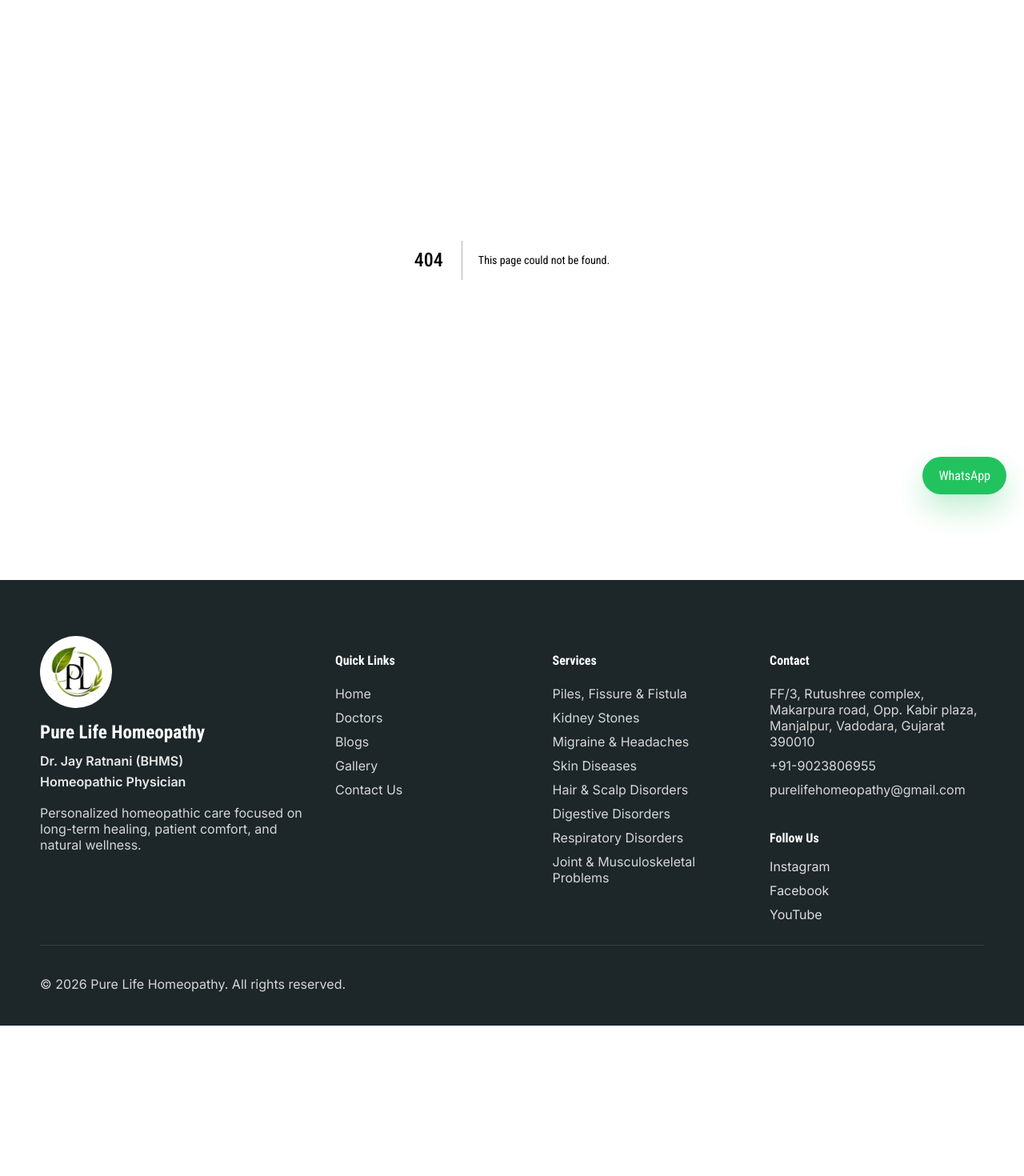
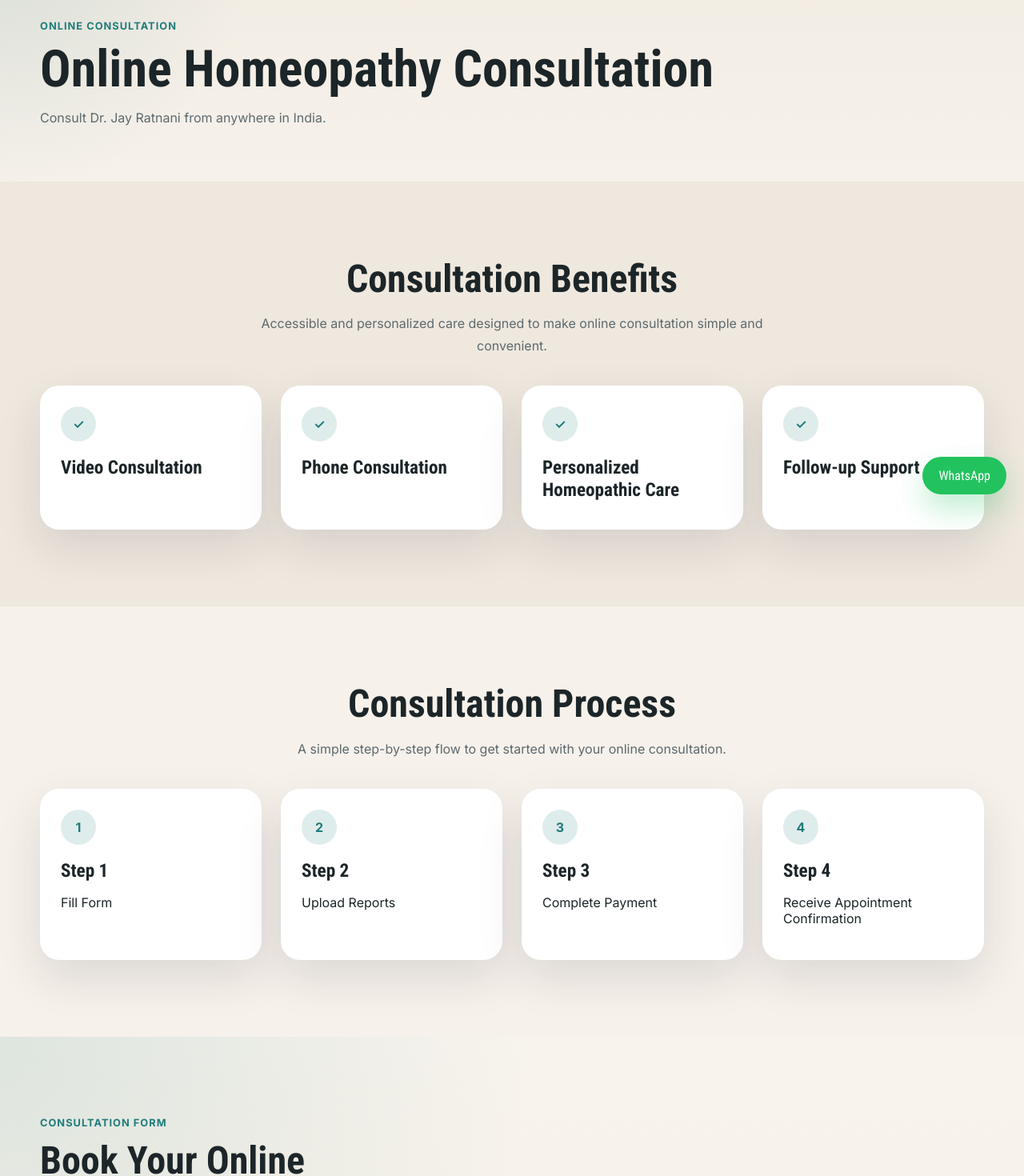
Before and after one commit to purelifehomeopathy-droid/purelife-homeopathy, a Next.js app: page /online-consultation in a window 1280 px wide. Before the commit this address had no page. Shown: the part 160-1630 px from the top of the page at 80% size. Before the commit the page ends 1442 px from the top, so only its background shows below. Built offline with nearby package versions, Linux system fonts and the light colour scheme.

Commit message:
Add online consultation page

```diff
--- a/src/app/globals.css
+++ b/src/app/globals.css
@@ -334,6 +334,26 @@ h1 {
   font: inherit;
   background: var(--surface-alt);
   width: 100%;
+}
+
+.field textarea {
+  border-radius: 16px;
+  border: 1px solid var(--line);
+  padding: 14px 16px;
+  font: inherit;
+  background: var(--surface-alt);
+  width: 100%;
+  resize: vertical;
+}
+
+.field-full {
+  grid-column: 1 / -1;
+}
+
+.online-cta {
+  width: 100%;
+  min-height: 56px;
+  font-size: 1.05rem;
 }
 .form-success {
   color: #0d7f53;
--- /dev/null
+++ b/src/app/online-consultation/page.tsx
@@ -0,0 +1,180 @@
+import type { Metadata } from "next";
+import { SectionHeading } from "@/components/section-heading";
+
+export const metadata: Metadata = {
+  title: "Online Consultation",
+  description:
+    "Book an online homeopathy consultation with Dr. Jay Ratnani from anywhere in India."
+};
+
+const benefits = [
+  "Video Consultation",
+  "Phone Consultation",
+  "Personalized Homeopathic Care",
+  "Follow-up Support"
+];
+
+const steps = [
+  "Fill Form",
+  "Upload Reports",
+  "Complete Payment",
+  "Receive Appointment Confirmation"
+];
+
+const conditions = [
+  "Piles/Fissure/Fistula",
+  "Kidney Stones",
+  "Migraine",
+  "Hair Fall",
+  "Skin Disease",
+  "Digestive Disorder",
+  "Respiratory Disorder",
+  "Other"
+];
+
+export default function OnlineConsultationPage() {
+  return (
+    <main className="inner-page">
+      <section className="page-hero">
+        <div className="container">
+          <span className="eyebrow">Online Consultation</span>
+          <h1>Online Homeopathy Consultation</h1>
+          <p className="hero-meta">
+            Consult Dr. Jay Ratnani from anywhere in India.
+          </p>
+        </div>
+      </section>
+
+      <section className="section section-soft">
+        <div className="container">
+          <SectionHeading
+            centered
+            title="Consultation Benefits"
+            description="Accessible and personalized care designed to make online consultation simple and convenient."
+          />
+
+          <div className="process-grid">
+            {benefits.map((benefit) => (
+              <article key={benefit} className="process-card fade-in">
+                <span>✓</span>
+                <h3>{benefit}</h3>
+              </article>
+            ))}
+          </div>
+        </div>
+      </section>
+
+      <section className="section">
+        <div className="container">
+          <SectionHeading
+            centered
+            title="Consultation Process"
+            description="A simple step-by-step flow to get started with your online consultation."
+          />
+
+          <div className="process-grid">
+            {steps.map((step, index) => (
+              <article key={step} className="process-card fade-in">
+                <span>{index + 1}</span>
+                <h3>{`Step ${index + 1}`}</h3>
+                <p>{step}</p>
+              </article>
+            ))}
+          </div>
+        </div>
+      </section>
+
+      <section className="section section-accent">
+        <div className="container contact-grid">
+          <div className="fade-in">
+            <SectionHeading
+              eyebrow="Consultation Form"
+              title="Book Your Online Consultation"
+              description="Share your details and preferred consultation request. Our team can follow up with the next steps."
+            />
+
+            <form className="form-card">
+              <div className="form-grid">
+                <label className="field">
+                  <span>Full Name</span>
+                  <input type="text" name="fullName" />
+                </label>
+
+                <label className="field">
+                  <span>Age</span>
+                  <input type="number" name="age" />
+                </label>
+
+                <label className="field">
+                  <span>Phone Number</span>
+                  <input type="tel" name="phone" />
+                </label>
+
+                <label className="field">
+                  <span>Email</span>
+                  <input type="email" name="email" />
+                </label>
+
+                <label className="field">
+                  <span>City</span>
+                  <input type="text" name="city" />
+                </label>
+
+                <label className="field">
+                  <span>Select Condition</span>
+                  <select name="condition" defaultValue="">
+                    <option value="" disabled>
+                      Select Condition
+                    </option>
+                    {conditions.map((condition) => (
+                      <option key={condition} value={condition}>
+                        {condition}
+                      </option>
+                    ))}
+                  </select>
+                </label>
+
+                <label className="field">
+                  <span>Preferred Date</span>
+                  <input type="date" name="preferredDate" />
+                </label>
+
+                <label className="field field-full">
+                  <span>Additional Notes</span>
+                  <textarea name="additionalNotes" rows={5} />
+                </label>
+              </div>
+
+              <button type="submit" className="button button-primary online-cta">
+                Book Online Consultation
+              </button>
+            </form>
+          </div>
+
+          <div className="contact-details fade-in">
+            <div className="info-card">
+              <h3>Online Consultation Options</h3>
+              <p>Video consultation and phone consultation are available.</p>
+            </div>
+
+            <div className="info-card">
+              <h3>Care Focus</h3>
+              <p>
+                Personalized homeopathic care for chronic and recurring health
+                conditions.
+              </p>
+            </div>
+
+            <div className="info-card">
+              <h3>Follow-up Support</h3>
+              <p>
+                Continued support after consultation to help you stay on track
+                with your treatment plan.
+              </p>
+            </div>
+          </div>
+        </div>
+      </section>
+    </main>
+  );
+}
```
